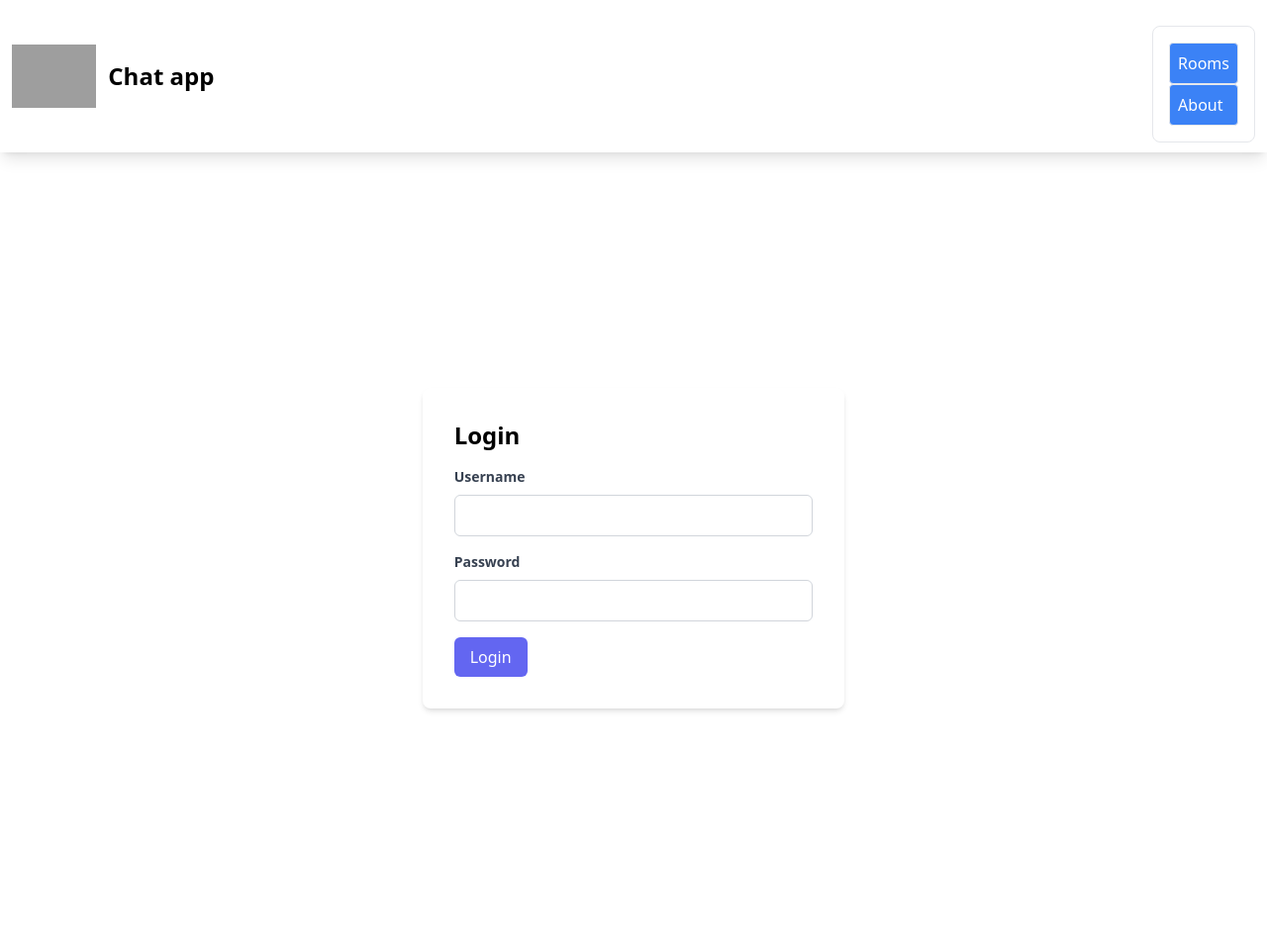
After one commit to virusereturns/django_chat_example, a Django app: page /users/login/ in a window 1280 px wide. The commit adds this page. Shown: the whole page at 99% size. Run offline with Django 4.2, Linux system fonts and the light colour scheme; some libraries are stand-ins or nearby versions; grey boxes are pictures that could not be loaded.

Commit message:
Finished making the app. On working state. Needs admin support

```diff
--- a/channel_chat/urls.py
+++ b/channel_chat/urls.py
@@ -17,9 +17,11 @@ Including another URLconf
 from django.contrib import admin
 from django.urls import path, include
 from django.views.generic import RedirectView
+from django.contrib.auth import views as auth_views
 
 urlpatterns = [
     path('admin/', admin.site.urls),
     path('', RedirectView.as_view(url='chat/'), name='index'),
     path('chat/', include('chatapp.urls')),
+    path("users/", include("django.contrib.auth.urls")),
 ]
--- a/templates/components/base.html
+++ b/templates/components/base.html
@@ -11,7 +11,7 @@
     <div class="container flex flex-wrap justify-between mx-auto">
       <a class="flex items-center" href="">
         <img class="h-16 mr-3" src="https://cdn2.iconfinder.com/data/icons/business-development-6/24/Chat_communication_message_talk_chatting_conference-128.png" alt="">
-        <span class="self-center text-4xl font-semibold">Chat app</span>
+        <span class="self-center text-2xl font-semibold">Chat app</span>
       </a>
       <div class="block w-auto">
         <ul class="flex flex-col p-4 mt-4 border rounded-lg">
--- /dev/null
+++ b/templates/components/message.html
@@ -0,0 +1,5 @@
+<div class="message shadow-lg p-3 m-3 rounded-lg w-1/2 bg-blue-300">
+  <div class="text-sm text-gray-500">{{username}}</div>
+  {{message}}
+  <div class="text-sm text-gray-500">{{created}}</div>
+</div>
--- /dev/null
+++ b/templates/registration/login.html
@@ -0,0 +1,23 @@
+{% extends 'components/base.html' %}
+
+{% load static %}
+
+{% block content %}
+  <div class="flex justify-center items-center h-screen">
+    <div class="w-1/3 bg-white shadow-md rounded-lg p-8">
+      <h2 class="text-2xl font-bold mb-4">Login</h2>
+      <form action="{% url 'login' %}" method="POST">
+        {% csrf_token %}
+        <div class="mb-4">
+          <label for="username" class="block text-gray-700 text-sm font-bold mb-2">Username</label>
+          <input type="text" id="username" name="username" class="w-full border border-gray-300 rounded-md py-2 px-3 focus:outline-none focus:border-indigo-500" required>
+        </div>
+        <div class="mb-4">
+          <label for="password" class="block text-gray-700 text-sm font-bold mb-2">Password</label>
+          <input type="password" id="password" name="password" class="w-full border border-gray-300 rounded-md py-2 px-3 focus:outline-none focus:border-indigo-500" required>
+        </div>
+        <button type="submit" class="bg-indigo-500 text-white py-2 px-4 rounded-md hover:bg-indigo-600">Login</button>
+      </form>
+    </div>
+  </div>
+{% endblock %}
```
Also changed, not shown: chatapp/consumers.py (+16 -6 lines), templates/room_detail.html (+15 -15 lines).
